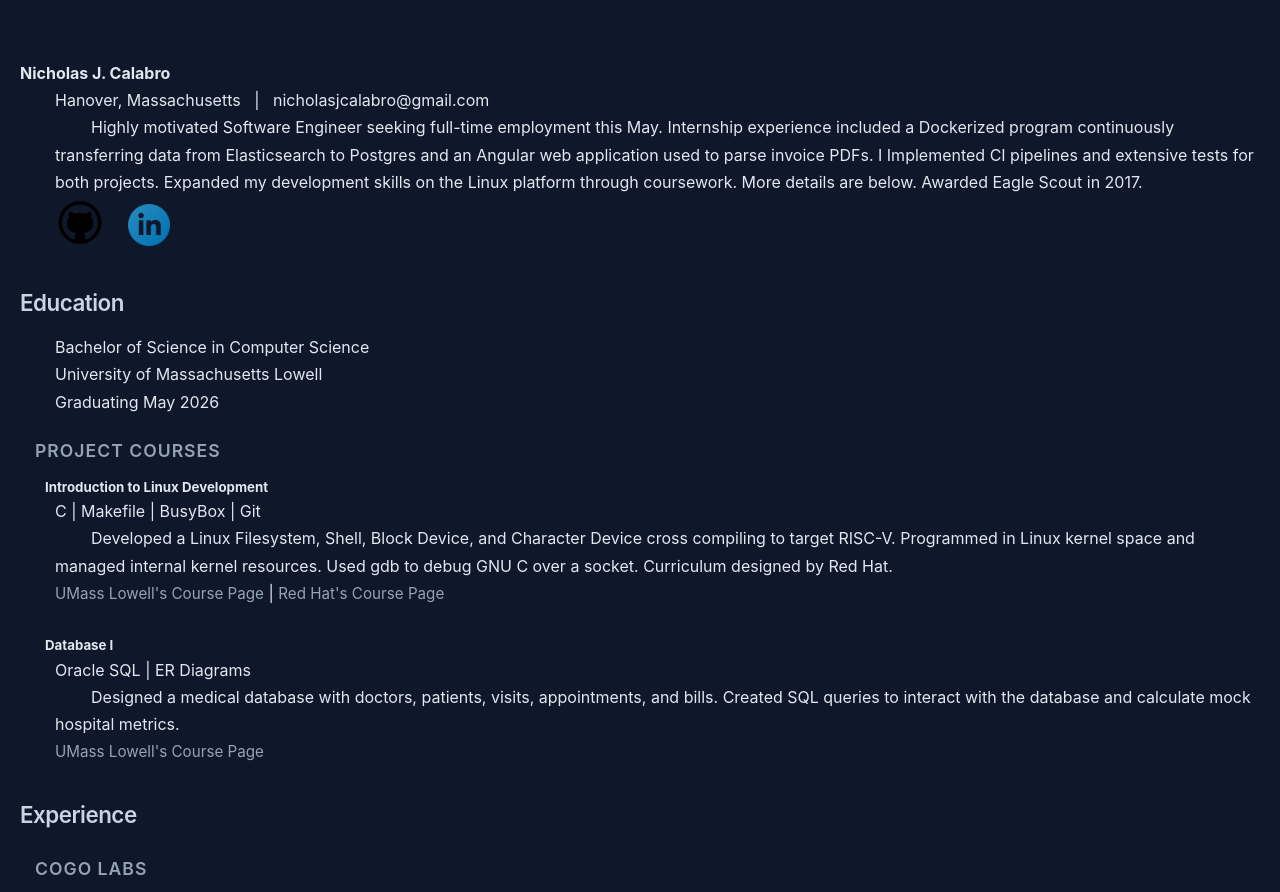
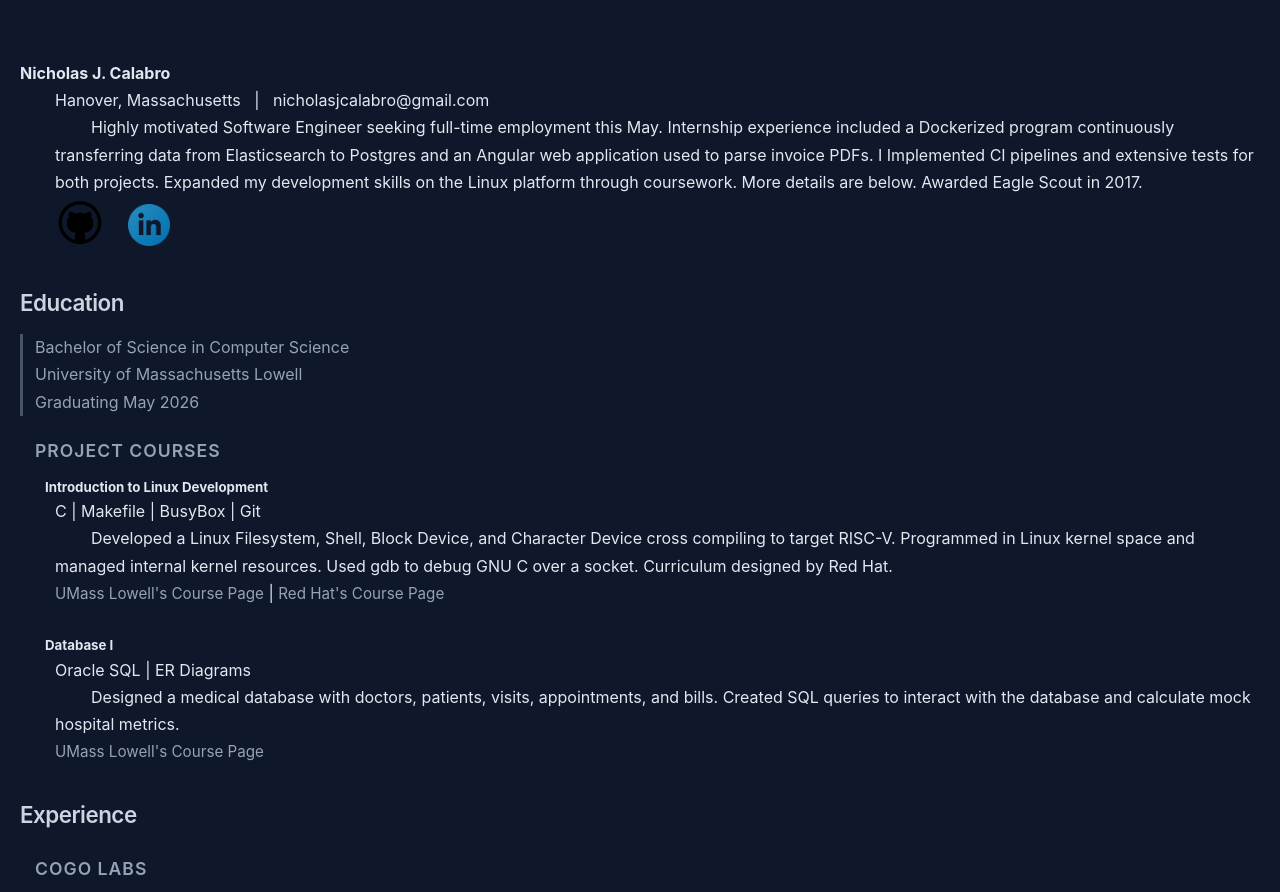
Before and after one commit to ncalabro18/ncalabro18.github.io, an Angular app: page / in a window 1280 px wide. Shown: the top 892 px of the page. Built offline with nearby package versions, Linux system fonts and the light colour scheme.

Commit message:
add mete class with a border bar

```diff
--- a/src/app/about/about.html
+++ b/src/app/about/about.html
@@ -1,5 +1,10 @@
 <!--
+
+Author: Nicholas J. Calabro
 I used some AI to make some changes to this document, mostly for spellchecking
+
+I used Claude AI to review because I've heard its great for programming but I wasn't that impressed. It found a style improvement to my website but it couldn't fix one of its own suggestions. Perhaps for web development there are better alternatives. For larger projects its probably more useful, this has been extensively manually reviewed.
+
 -->
 <b>Nicholas J. Calabro</b>
 <br>
@@ -16,24 +21,24 @@ I used some AI to make some changes to this document, mostly for spellchecking
 
 <p>
 <a href="https://www.github.com/ncalabro18">
-  <img src="assets/github.png" alt="GitHub Image Link" width="50" height="50" />
+  <img src="assets/github.png" alt="Nicholas's GitHub Profile" width="50" height="50" />
 </a>
 &nbsp;&nbsp;&nbsp;
 <a href="https://www.linkedin.com/in/nicholas-calabro/">
-  <img src="assets/linkedin.png" alt="Linkedin Image Link" width="42" height="42" />
+  <img src="assets/linkedin.png" alt="Nicholas's Linkedin Profile" width="42" height="42" />
 </a>
 </p>
 
 
 
 <h3>Education</h3>
-<p>
+<div class="meta">
 	Bachelor of Science in Computer Science
 	<br>
 	University of Massachusetts Lowell
 	<br>
 	Graduating May 2026
-</p>
+</div>
 
 
 <h4>Project Courses</h4>
@@ -65,14 +70,14 @@ I used some AI to make some changes to this document, mostly for spellchecking
 
 
 <h4>Cogo Labs</h4>
-<p>
+<div class="meta">
 	&nbsp;&nbsp;
 	Go Software Engineer Intern
 	<br>&nbsp;&nbsp;
 	May 2020 to August 2020
 	<br>&nbsp;&nbsp;
 	One Kendall Square, Suite B2102, Cambridge, MA 02139
-</p>
+</div>
 
 
 <ul>
--- a/src/styles.css
+++ b/src/styles.css
@@ -3,6 +3,15 @@
 
    Global Reset & Base
 */
+
+.meta {
+  padding-left: 0.75rem;   /* replaces &nbsp; indent */
+  border-left: 3px solid #475569;
+  color: #666;
+  color: #94a3b8;
+  margin-bottom: 0.5rem;
+}
+
 abbr {
     position: relative;
     color: #cbd5e1;
```
